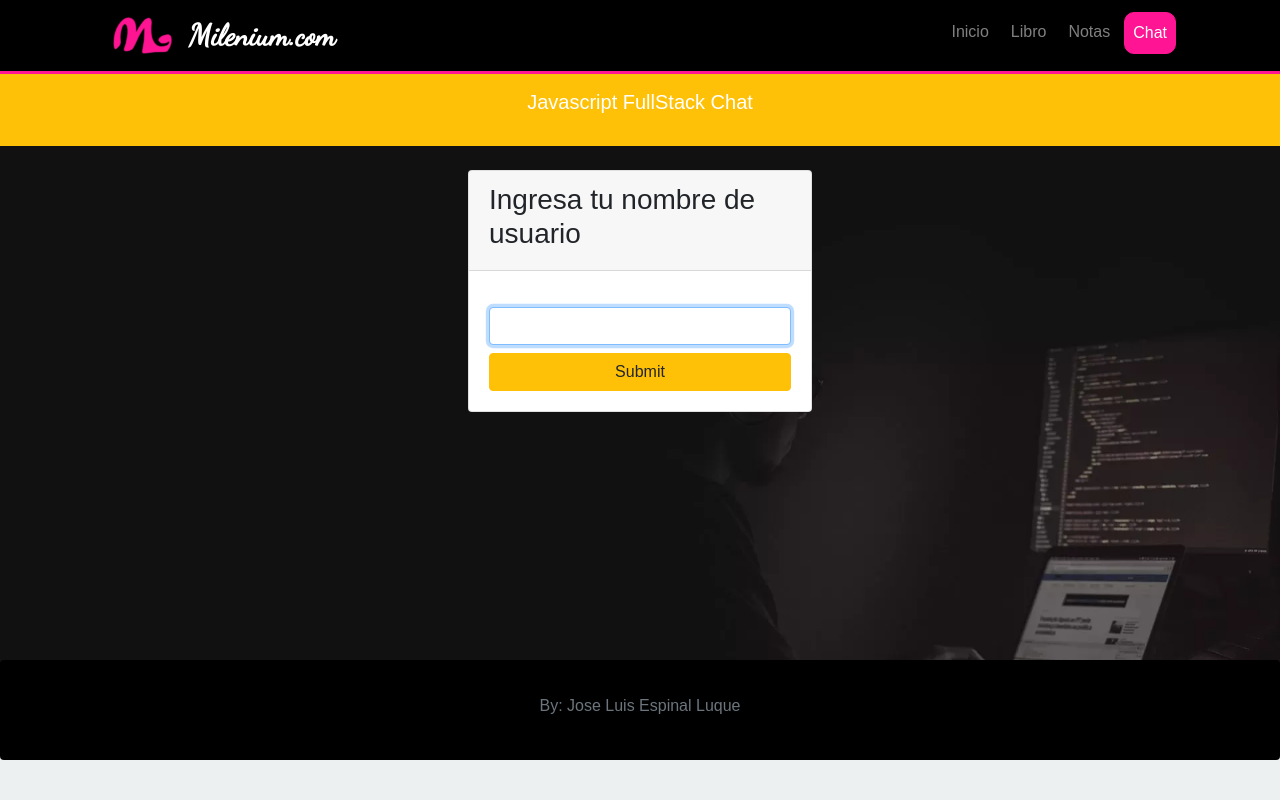
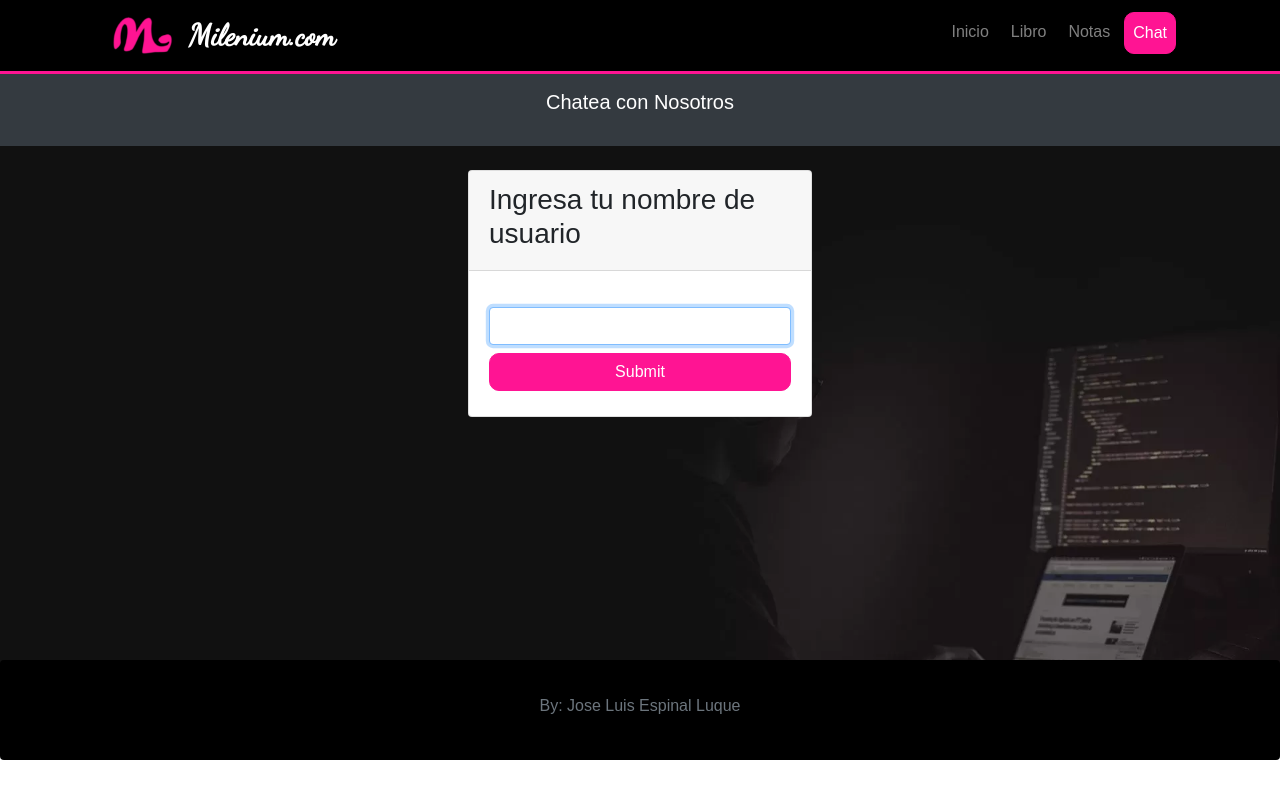
Before and after one commit to LushoJL/Pparcial, a PHP site: page /chat.html in a window 1280 px wide. Run offline with PHP 8.4, Linux system fonts and the light colour scheme; some libraries are stand-ins or nearby versions.

Commit message:
subiendooo3

```diff
--- a/src/public/chat.html
+++ b/src/public/chat.html
@@ -1,22 +1,23 @@
-<!DOCTYPE html>
-<html lang="es">
 
+<!doctype html>
+<html lang="en">
 <head>
   <meta charset="UTF-8">
-  <title>Chat Javascript FullStack</title>
-  <!-- BOOTSWATCH COSMO THEME CDN -->
-  <link rel="stylesheet" href="https://stackpath.bootstrapcdn.com/bootstrap/4.4.1/css/bootstrap.min.css" integrity="sha384-Vkoo8x4CGsO3+Hhxv8T/Q5PaXtkKtu6ug5TOeNV6gBiFeWPGFN9MuhOf23Q9Ifjh" crossorigin="anonymous">
+  <meta name="viewport"
+        content="width=device-width, user-scalable=no, initial-scale=1.0, maximum-scale=1.0, minimum-scale=1.0">
+  <meta http-equiv="X-UA-Compatible" content="ie=edge">
+  <title>Document</title>
+  <link rel="stylesheet" href="bootstrap/css/bootstrap.min.css">
   <!-- FONT AWESOME -->
   <script defer src="https://use.fontawesome.com/releases/v5.0.9/js/all.js"
-    integrity="sha384-8iPTk2s/jMVj81dnzb/iFR2sdA7u06vHJyyLlAd4snFpCl/SnyUjRrbdJsw1pGIl"
-    crossorigin="anonymous"></script>
-  <!-- MAIN CSS -->
-  <link rel="stylesheet" href="../../css/main.css" />
+          integrity="sha384-8iPTk2s/jMVj81dnzb/iFR2sdA7u06vHJyyLlAd4snFpCl/SnyUjRrbdJsw1pGIl"
+          crossorigin="anonymous"></script>
+  <link rel="stylesheet" href="css/main.css" />
   <link rel="stylesheet" href="css/Style.css">
   <link rel="stylesheet" href="lista/css/estilos.css">
+
   <link rel="stylesheet" href="https://necolas.github.io/normalize.css/3.0.2/normalize.css">
 </head>
-
 <body>
 
 <header class="sticky-top" style="margin-bottom: 0">
@@ -24,7 +25,7 @@
     <div class="container">
 
       <nav class="navbar navbar-expand-md navbar-dark">
-        <a class="navbar-brand logo"  href="#">
+        <a class="navbar-brand logo" href="#">
           <img src="imagen/logol.png" width="80" class="d-inline-block align-top" alt="">
           Milenium.com
         </a>
@@ -41,6 +42,7 @@
             <div class="bordR"><a class="nav-item nav-link " href="libro.html">Libro</a></div>
             <div class="bordR"><a class="nav-item nav-link " href="listar.html">Notas</a></div>
             <div class="bordR"><a class="nav-item nav-link active" href="chat.html">Chat</a></div>
+
           </div>
         </div>
       </nav>
@@ -49,10 +51,12 @@
 
 </header>
 
+
+
   <!-- NAVBAR -->
-  <nav class="navbar navbar-dark bg-warning">
+  <nav class="navbar navbar-dark bg-dark">
     <a class="navbar-brand mx-auto" href="/">
-      <p id="tituloNavbar">Javascript FullStack Chat</p>
+      <p id="tituloNavbar">Chatea con Nosotros</p>
     </a>
   </nav>
 
@@ -69,7 +73,7 @@
             <div class="card-body">
               <form id="nickForm">
                 <input id="nickname" type="text" class="form-control" autofocus />
-                <input type="submit" class="btn btn-warning btn-block mt-2" />
+                <input type="submit" class="btn active btn-block mt-2" style="color: white"/>
               </form>
             </div>
           </div>
@@ -111,7 +115,7 @@
               <div class="input-group">
                 <input type="text" id="message" class="form-control" />
                 <div class="input-group-append">
-                  <button class="btn btn-warning">
+                  <button class="btn active " style="color: white">
                     <i class="fas fa-location-arrow"></i> Enviar
                   </button>
                 </div>
@@ -130,7 +134,7 @@
               <div class="input-group">
                 <input type="text" id="messagePri" class="form-control" />
                 <div class="input-group-append">
-                  <button class="btn btn-warning">
+                  <button class="btn active" style="color: white">
                     <i class="fas fa-location-arrow"></i> Enviar
                   </button>
                 </div>
@@ -145,6 +149,7 @@
 
   </div>
 
+
 <footer>
   <div class="card text-center footer">
     <div class="card-footer text-muted ">
@@ -152,14 +157,12 @@
     </div>
   </div>
 </footer>
-
-  <!-- SCRIPTS -->
-  <script src="https://code.jquery.com/jquery-3.4.1.slim.min.js" integrity="sha384-J6qa4849blE2+poT4WnyKhv5vZF5SrPo0iEjwBvKU7imGFAV0wwj1yYfoRSJoZ+n" crossorigin="anonymous"></script>
+<script src="bootstrap/js/jquery-3.4.1.min.js"></script>
+<script src="bootstrap/js/bootstrap.min.js"></script>
+<script type="text/javascript" src="http://livejs.com/live.js"></script>
   <script src="https://cdn.jsdelivr.net/npm/popper.js@1.16.0/dist/umd/popper.min.js" integrity="sha384-Q6E9RHvbIyZFJoft+2mJbHaEWldlvI9IOYy5n3zV9zzTtmI3UksdQRVvoxMfooAo" crossorigin="anonymous"></script>
-  <script src="https://stackpath.bootstrapcdn.com/bootstrap/4.4.1/js/bootstrap.min.js" integrity="sha384-wfSDF2E50Y2D1uUdj0O3uMBJnjuUD4Ih7YwaYd1iqfktj0Uod8GCExl3Og8ifwB6" crossorigin="anonymous"></script>
   <script src="/socket.io/socket.io.js"></script>
   <script src="js/main.js"></script>
 
 </body>
-
 </html>
--- a/src/public/css/main.css
+++ b/src/public/css/main.css
@@ -1,6 +1,4 @@
-body {
-  background-color: #ecf0f1;
-}
+
 
 #contentWrap {
   display: none;
--- a/src/public/js/main.js
+++ b/src/public/js/main.js
@@ -30,9 +30,7 @@ $(function () {
           $('#nickWrap').hide();
           $('#contentWrap').show();
           $('#message').focus();
-           $usuario.html(`
-              ${data}
-          `);
+           $usuario.html(`${data}`);
            $users = data;
         } else {
           $nickError.html(`
@@ -66,7 +64,12 @@ $(function () {
     socket.on('usernames', data => {
         $(" tr ").remove();
       for(let i = 0; i < data.length; i++) {
-          $("table#usernames").append('<tr><td><a id="ver"><i class="fas fa-user"></i>'+data[i]+'</a></td></tr>')
+          if (data[i]==$users){
+              $("table#usernames").append('<tr class="bg-danger"><td><a id="ver"><i class="fas fa-user"></i>'+data[i]+'</a></td></tr>')
+          }else{
+              $("table#usernames").append('<tr><td><a id="ver"><i class="fas fa-user"></i>'+data[i]+'</a></td></tr>')
+
+          }
       }
     });
 
--- a/src/routes/rutas.js
+++ /dev/null
@@ -1,2 +0,0 @@
-const routerx = require('express-promise-router');
-const router=routerx();
```
